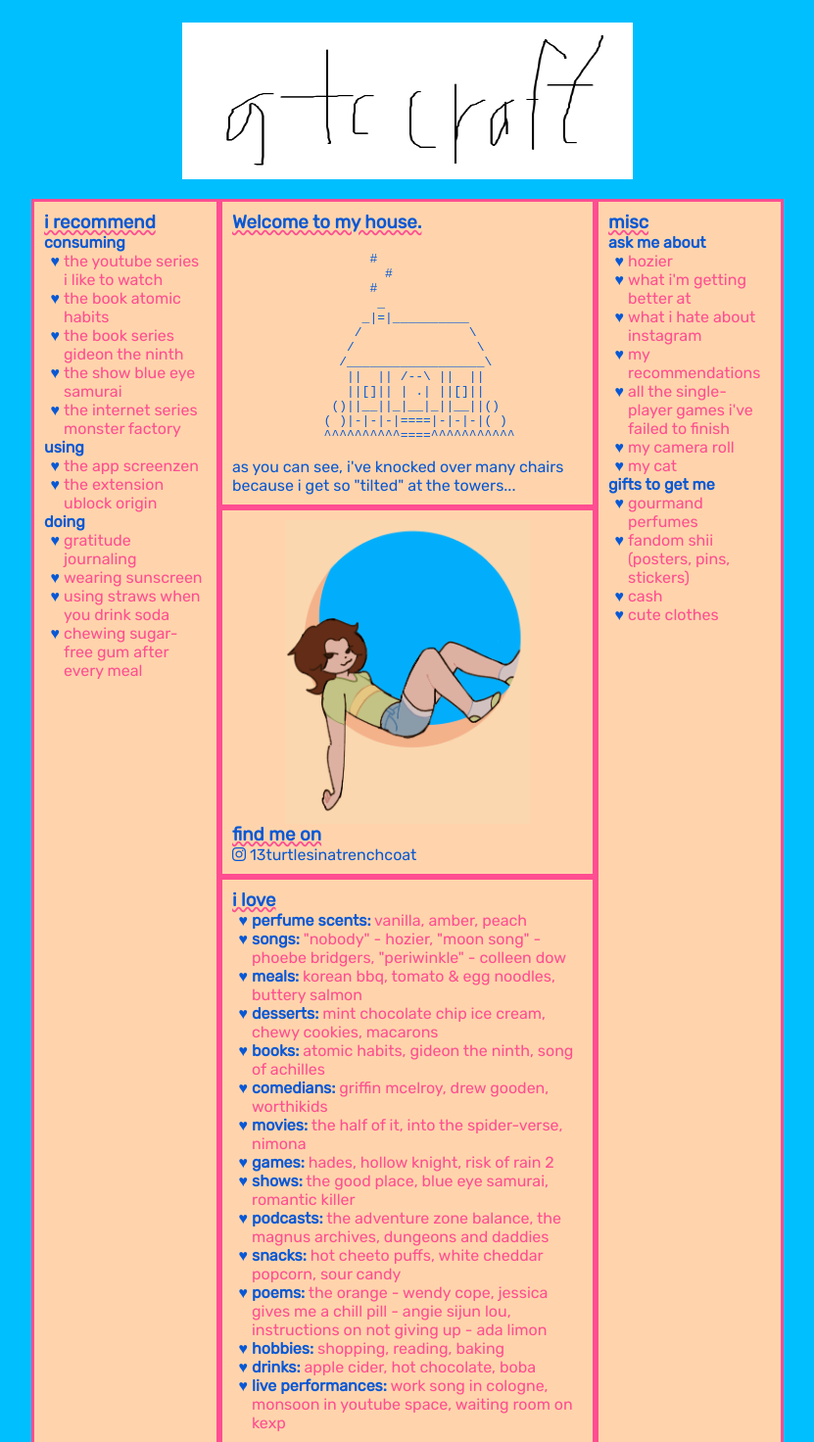
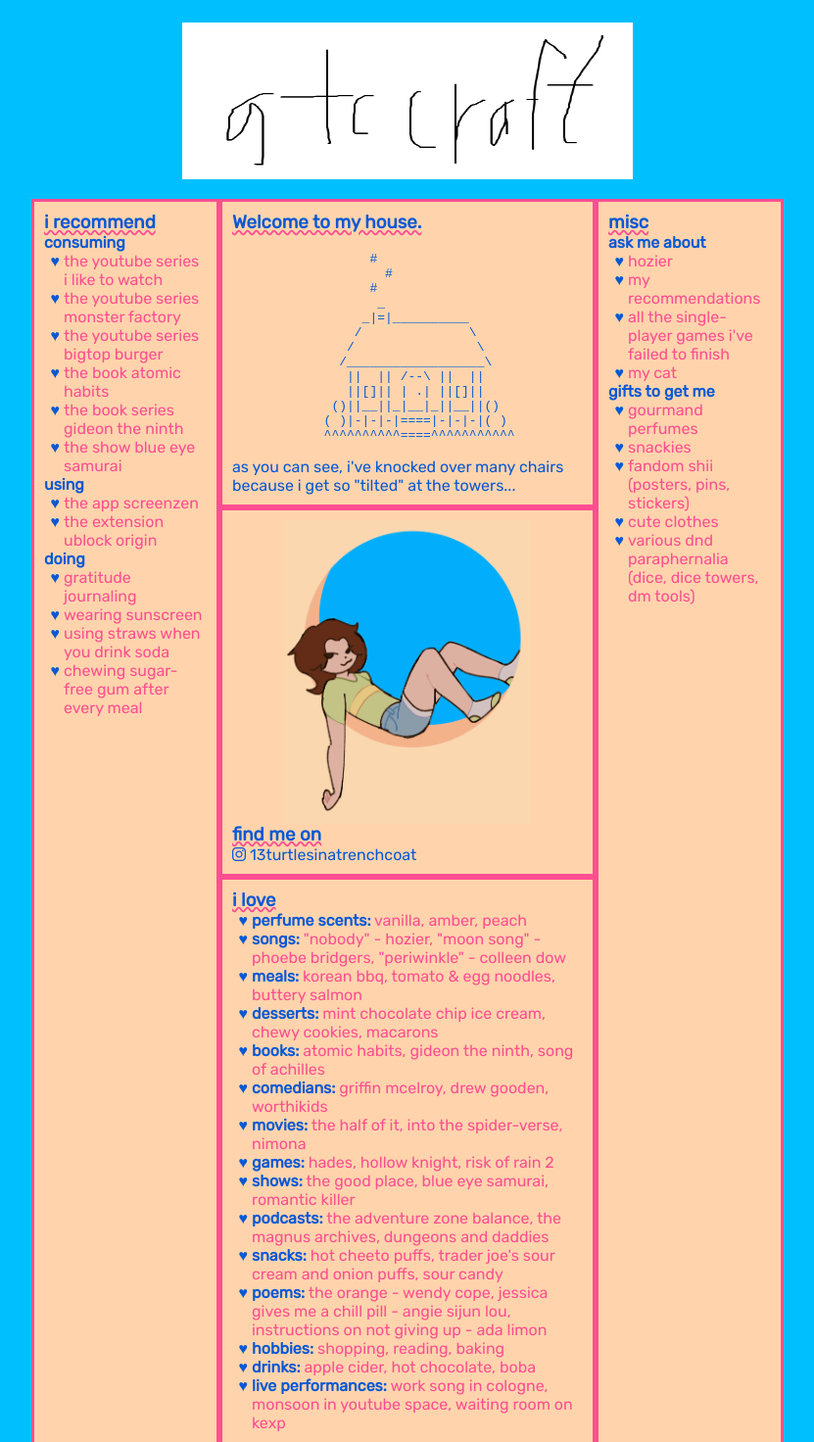
Before and after one commit to GTCcraft/GTCcraft.github.io, a plain HTML site: page index.html in a window 1280 px wide. Shown: the part 47-1519 px from the top of the page at 98% size, without its empty margins (224-1055 px from the left). Drawn offline with nearby package versions, Linux system fonts and the light colour scheme.

Commit message:
Add files via upload

```diff
--- a/index.html
+++ b/index.html
@@ -36,14 +36,16 @@
         <h4>consuming</h4>
         <ul>
           <li>the youtube series i like to watch</li>
+          <li>the youtube series monster factory</li>
+          <li>the youtube series bigtop burger</li>
           <li>the book atomic habits</li>
           <li>the book series gideon the ninth</li>
           <li>the show blue eye samurai</li>
-          <li>the internet series monster factory</li>
-        <h4>using</h4>
+
+          <h4>using</h4>
           <li>the app screenzen</li>
           <li>the extension ublock origin</li>
-        <h4>doing</h4>
+          <h4>doing</h4>
           <li>gratitude journaling</li>
           <li>wearing sunscreen</li>
           <li>using straws when you drink soda</li>
@@ -95,7 +97,7 @@
             <li><b>games:</b> hades, hollow knight, risk of rain 2 </li>
             <li><b>shows:</b> the good place, blue eye samurai, romantic killer </li>
             <li><b>podcasts:</b> the adventure zone balance, the magnus archives, dungeons and daddies </li>
-            <li><b>snacks:</b> hot cheeto puffs, white cheddar popcorn, sour candy </li>
+            <li><b>snacks:</b> hot cheeto puffs, trader joe's sour cream and onion puffs, sour candy </li>
             <li><b>poems:</b> the orange - wendy cope, jessica gives me a chill pill - angie sijun lou, instructions on
               not giving up - ada limon </li>
             <li><b>hobbies:</b> shopping, reading, baking </li>
@@ -109,19 +111,17 @@
         <h4>ask me about</h4>
         <ul>
           <li>hozier</li>
-          <li>what i'm getting better at</li>
-          <li>what i hate about instagram</li>
           <li>my recommendations</li>
           <li>all the single-player games i've failed to finish</li>
-          <li>my camera roll</li>
           <li>my cat</li>
         </ul>
         <h4>gifts to get me</h4>
         <ul>
           <li>gourmand perfumes</li>
+          <li>snackies</li>
           <li>fandom shii (posters, pins, stickers)</li>
-          <li>cash</li>
           <li>cute clothes</li>
+          <li>various dnd paraphernalia (dice, dice towers, dm tools)</li>
         </ul>
 
 
@@ -153,7 +153,7 @@
     <section id="postspage">
       <center>
         <div class="box wide">
-          coming soon . . .
+          <img src="image000000.jpg">
         </div>
       </center>
     </section>
```
